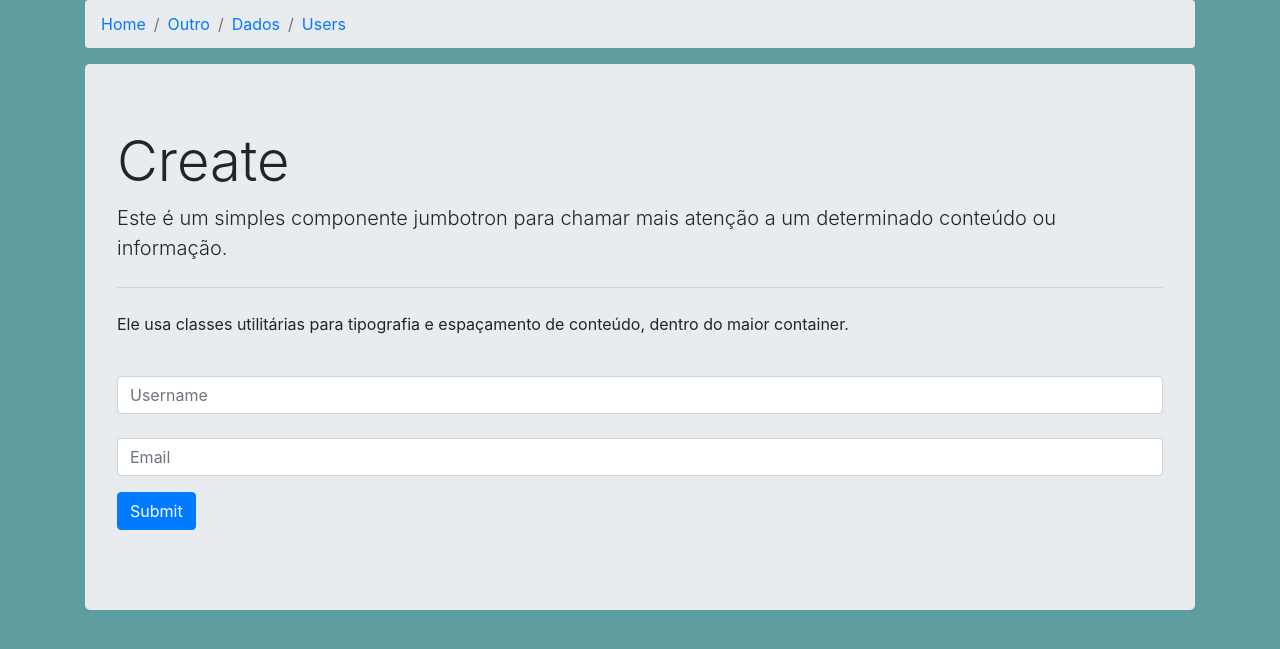
After one commit to fabioew89/learning-flask-database, a Flask app: page /users/create in a window 1280 px wide. The commit adds this page. Shown: the top 649 px of the page. Run offline with Flask 3, Linux system fonts and the light colour scheme; some libraries are stand-ins or nearby versions.

Commit message:
new file:   app/templates/user/create.html

```diff
--- a/app/__init__.py
+++ b/app/__init__.py
@@ -3,3 +3,4 @@ from flask import Flask
 app = Flask(__name__)
 
 from app.controllers import routes
+from app.models import database
--- a/app/controllers/routes.py
+++ b/app/controllers/routes.py
@@ -1,6 +1,6 @@
-from flask import Flask, render_template
-from app import app, db
-from app.models import User
+from flask import request, render_template, redirect, url_for
+from app import app
+from app.models.database import User, db
 
 @app.route('/', methods=['GET', 'POST'])
 def index():
@@ -14,7 +14,38 @@ def outro():
 def dados():
     return render_template('dados.html')
 
+########## ########## ########## ########## ##########
+
 @app.route('/users')
 def user_list():
     users = db.session.execute(db.select(User).order_by(User.username)).scalars()
     return render_template('user/list.html', users=users)
+
+@app.route("/users/create", methods=["GET", "POST"])
+def user_create():
+    if request.method == "POST":
+        user = User(
+            username=request.form["username"],
+            email=request.form["email"],
+        )
+        db.session.add(user)
+        db.session.commit()
+        return redirect(url_for("user_detail", id=user.id))
+
+    return render_template("user/create.html")
+
+@app.route("/user/<int:id>")
+def user_detail(id):
+    user = db.get_or_404(User, id)
+    return render_template("user/detail.html", user=user)
+
+@app.route("/user/<int:id>/delete", methods=["GET", "POST"])
+def user_delete(id):
+    user = db.get_or_404(User, id)
+
+    if request.method == "POST":
+        db.session.delete(user)
+        db.session.commit()
+        return redirect(url_for("user_list"))
+
+    return render_template("user/delete.html", user=user)
--- a/app/models/database.py
+++ b/app/models/database.py
@@ -1,17 +1,13 @@
-from flask import Flask
 from flask_sqlalchemy import SQLAlchemy
 from sqlalchemy.orm import DeclarativeBase
+from app import app
 
 class Base(DeclarativeBase):
   pass
 
 db = SQLAlchemy(model_class=Base)
 
-# create the app
-app = Flask(__name__)
-# configure the SQLite database, relative to the app instance folder
 app.config["SQLALCHEMY_DATABASE_URI"] = "sqlite:///project.db"
-# initialize the app with the extension
 db.init_app(app)
 
 from sqlalchemy import Integer, String
--- a/app/templates/base.html
+++ b/app/templates/base.html
@@ -17,6 +17,7 @@
             <li class="breadcrumb-item"><a href="{{url_for('index')}}">Home</a></li>
             <li class="breadcrumb-item"><a href="{{url_for('outro')}}">Outro</a></li>
             <li class="breadcrumb-item"><a href="{{url_for('dados')}}">Dados</a></li>
+            <li class="breadcrumb-item"><a href="{{url_for('user_list')}}">Users</a></li>
         </ol>
     </nav>
 
--- /dev/null
+++ b/app/templates/user/create.html
@@ -0,0 +1,25 @@
+{% extends "base.html" %}
+{% block content %}
+<h1 class="display-4">Create</h1>
+<p class="lead">Este é um simples componente jumbotron para chamar mais atenção a um determinado conteúdo ou
+    informação.</p>
+
+<hr class="my-4">
+<p>Ele usa classes utilitárias para tipografia e espaçamento de conteúdo, dentro do maior container.</p>
+
+<form action="{{url_for('user_create')}}" method="post">
+    <div class="form-group">
+        <label for="username"></label>
+        <input type="text" name="username" id="username" class="form-control" placeholder="Username" required>
+
+        <label for="email"></label>
+        <input type="email" name="email" id="email" class="form-control" placeholder="Email" required>
+
+        <input type="submit" name="enviar" id="enviar" class="btn btn-primary" style="margin-top: 1rem;">
+    </div>
+
+</form>
+
+<!-- <a href="{{ url_for('user_create')}}" class="btn btn-primary btn-lg" style="margin-bottom: 1rem;">Criar Usuario</a> -->
+
+{% endblock %}
```
Also changed, not shown: app/templates/user/list.html (+23 -0 lines).
